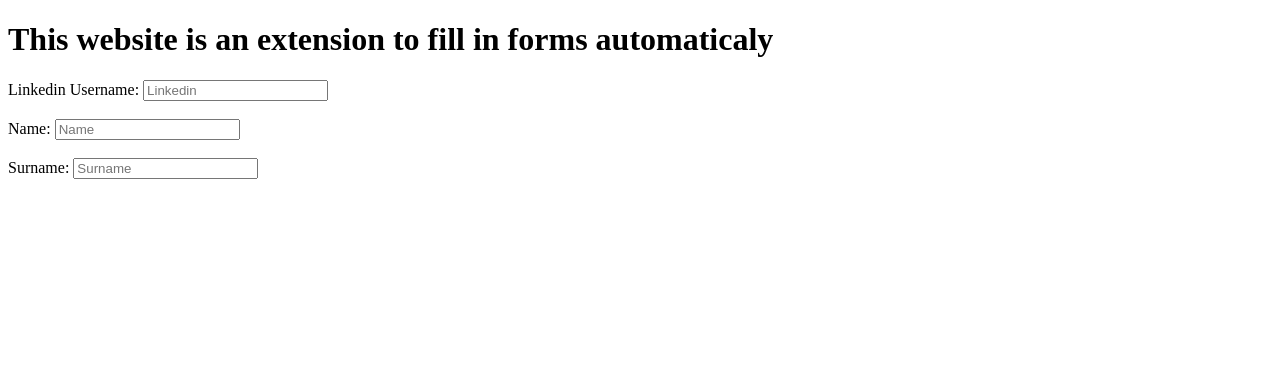
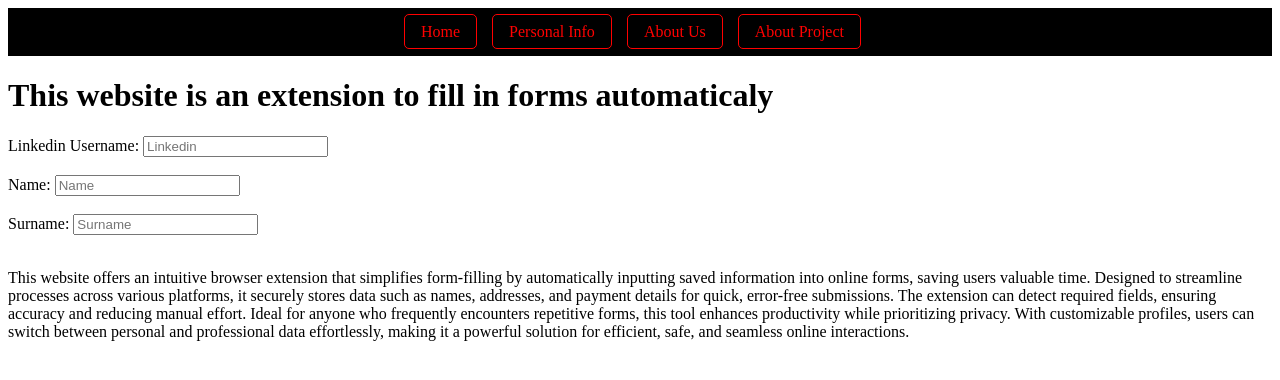
Before and after one commit to ZakirAghakishiyev/WM1-Project1-Group-10, a plain HTML site: page index.html in a window 1280 px wide. Drawn offline with Linux system fonts and the light colour scheme.

Commit message:
navigation bar and description

```diff
--- a/index.html
+++ b/index.html
@@ -1,11 +1,22 @@
-<!DOCTYPE html>
-<html lang="en">
+<html>
 <head>
-    <meta charset="UTF-8">
-    <meta name="viewport" content="width=device-width, initial-scale=1.0">
+
+    <link rel="stylesheet" href="navigaton.css">
     <title>Extension</title>
+
 </head>
 <body>
+
+    <div class="nav">
+        <ul>
+            <li><a href="">Home</a></li>
+            <li><a href="">Personal Info</a></li>
+            <li><a href="">About Us</a></li>
+            <li><a href="">About Project</a></li>
+        </ul>
+    </div>
+
+
     <h1>This website is an extension to fill in forms automaticaly</h1>
 
     <form action="" method="post" enctype="text/plain">
@@ -19,6 +30,10 @@
         <input type="text" placeholder="Surname" id="surname" name="surname"><br><br>
     </form>
 
+    <div class="description">
+        <p>This website offers an intuitive browser extension that simplifies form-filling by automatically inputting saved information into online forms, saving users valuable time. Designed to streamline processes across various platforms, it securely stores data such as names, addresses, and payment details for quick, error-free submissions. The extension can detect required fields, ensuring accuracy and reducing manual effort. Ideal for anyone who frequently encounters repetitive forms, this tool enhances productivity while prioritizing privacy. With customizable profiles, users can switch between personal and professional data effortlessly, making it a powerful solution for efficient, safe, and seamless online interactions.</p>
+    </div>
+
 
 </body>
 </html>
--- /dev/null
+++ b/navigaton.css
@@ -0,0 +1,29 @@
+.nav ul {
+    list-style-type: none;
+    margin: 0;
+    padding: 15px;
+    background-color: black;
+    display: flex;
+    justify-content: center;
+    border-bottom: 5px;
+    border-top: 5px;
+    border-color: white;
+  }
+
+  .nav ul li {
+    display: inline;
+    margin-right: 15px;
+  }
+
+  .nav ul li a {
+    text-decoration: none;
+    color: red;
+    padding: 8px 16px;
+    border: 1px solid red;
+    border-radius: 5px;
+  }
+
+  .nav ul li a:hover {
+    background-color: red;
+    color: black;
+  }
```
